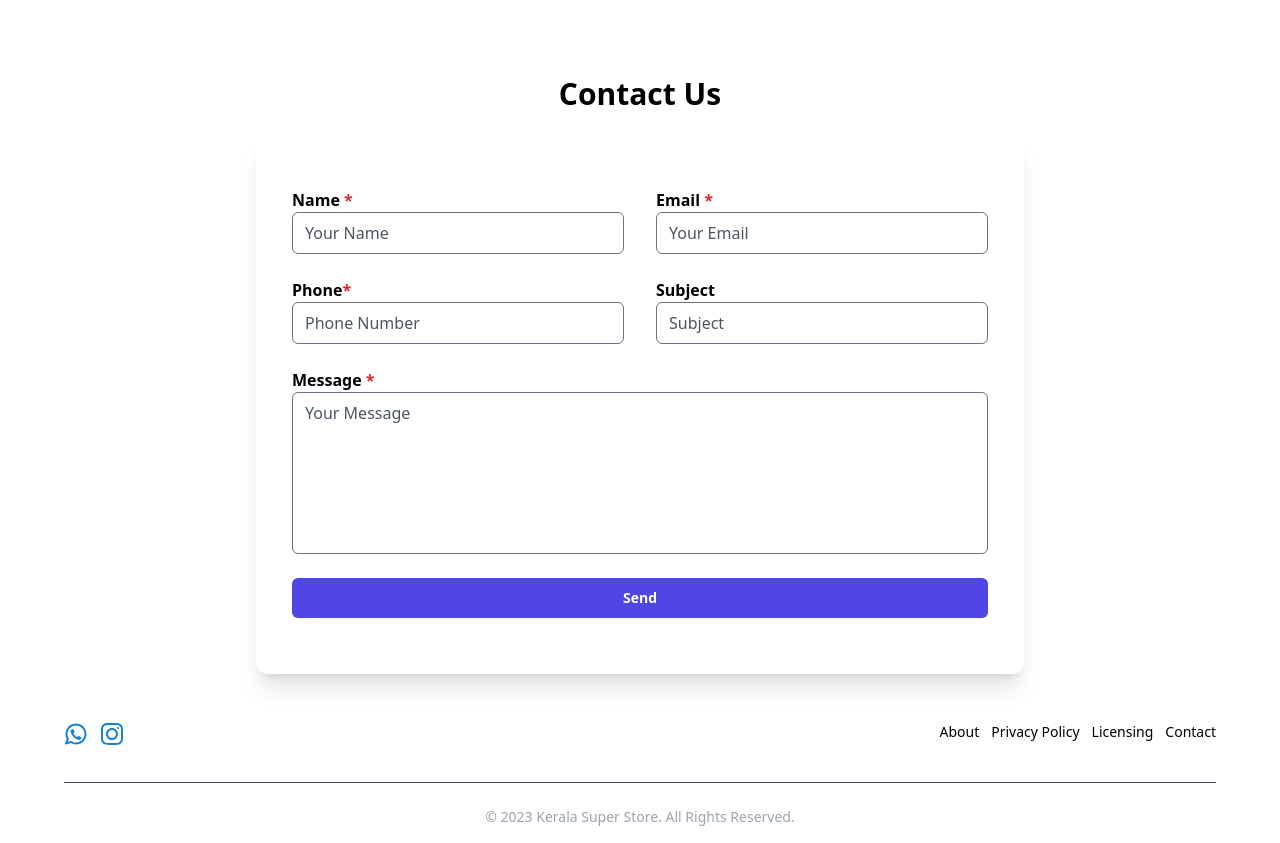
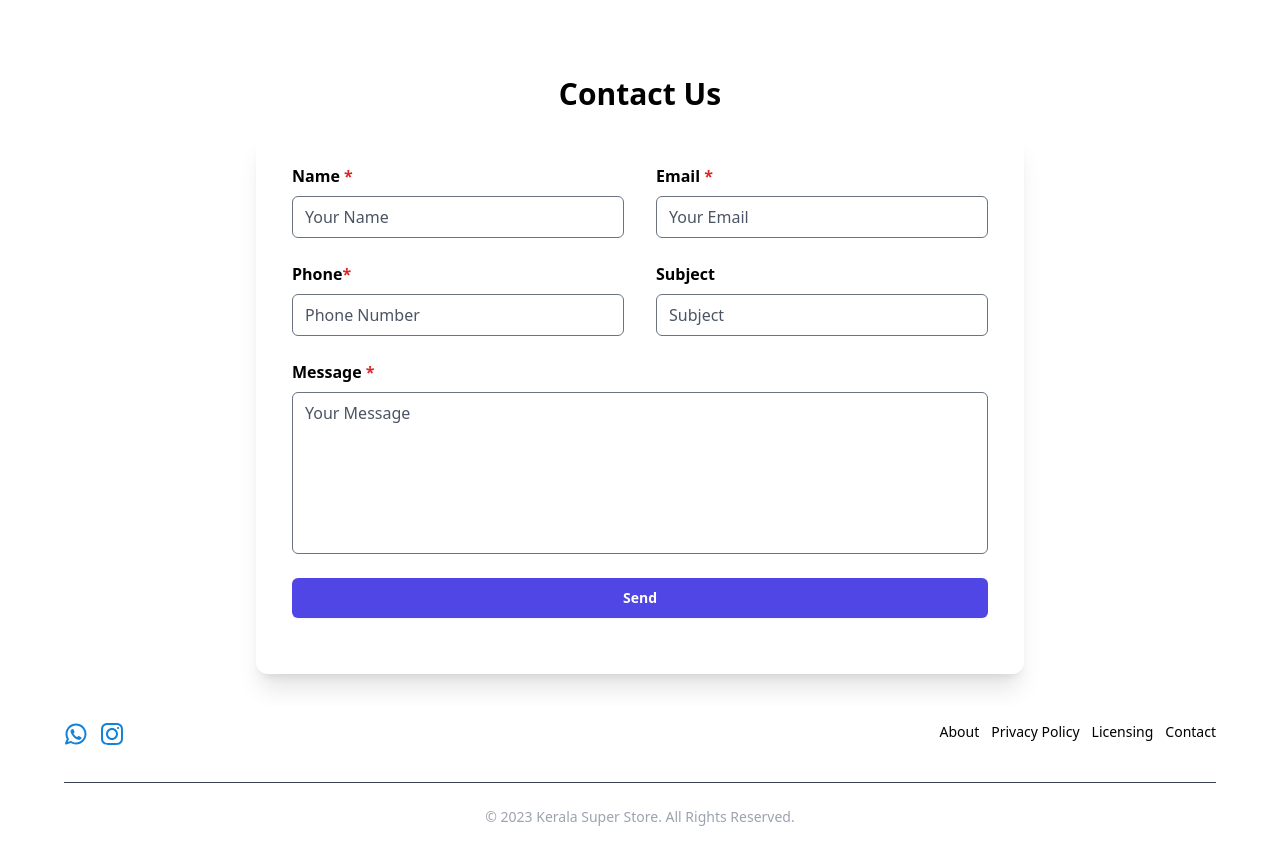
Before and after one commit to suryagayathri01/Kerala-Super-Store, a React (Vite) app: page / in a window 1280 px wide. Shown: the part 920-1763 px from the top of the page. Built offline with nearby package versions, Linux system fonts and the light colour scheme.

Commit message:
contact page padding

```diff
--- a/src/components/Contact.tsx
+++ b/src/components/Contact.tsx
@@ -6,11 +6,11 @@ const Contact = () => {
         <form
           action="#"
           method="POST"
-          className="rounded-xl bg-white px-9 py-14 shadow-xl "
+          className="rounded-xl bg-white px-9 pt-8 pb-14 shadow-xl "
         >
           <div className="grid grid-cols-1 gap-x-8 gap-y-6">
             <div className="grid grid-cols-1 gap-x-8 gap-y-6 lg:grid-cols-2">
-              <div className="flex flex-col">
+              <div className="flex flex-col gap-2">
                 <label className="font-semibold">
                   Name <span className="text-red-600">*</span>
                 </label>
@@ -21,7 +21,7 @@ const Contact = () => {
                   required
                 ></input>
               </div>
-              <div className="flex flex-col">
+              <div className="flex flex-col gap-2">
                 <label className="font-semibold">
                   Email <span className="text-red-600">*</span>
                 </label>
@@ -32,7 +32,7 @@ const Contact = () => {
                   required
                 ></input>
               </div>
-              <div className="flex flex-col">
+              <div className="flex flex-col gap-2">
                 <label className="rounded-md font-semibold">
                   Phone<span className="text-red-600">*</span>
                 </label>
@@ -42,7 +42,7 @@ const Contact = () => {
                   className="rounded-md bg-transparent text-black placeholder-gray-600"
                 ></input>
               </div>
-              <div className="flex flex-col">
+              <div className="flex flex-col gap-2">
                 <label className="rounded-md font-semibold">
                   Subject
                 </label>
@@ -53,7 +53,7 @@ const Contact = () => {
                 ></input>
               </div>
             </div>
-            <div className="flex flex-col">
+            <div className="flex flex-col gap-2">
               <label className="font-semibold">
                 Message <span className="text-red-600">*</span>
               </label>
```
